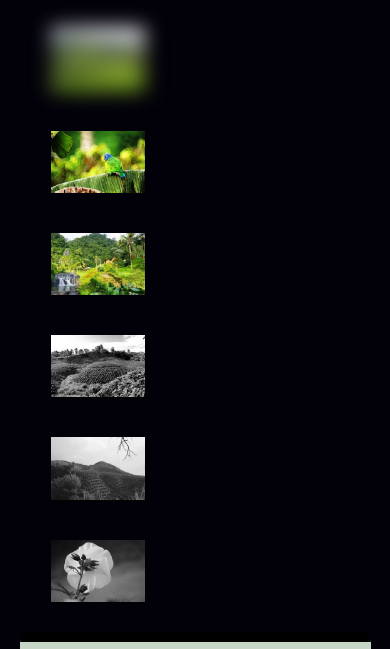
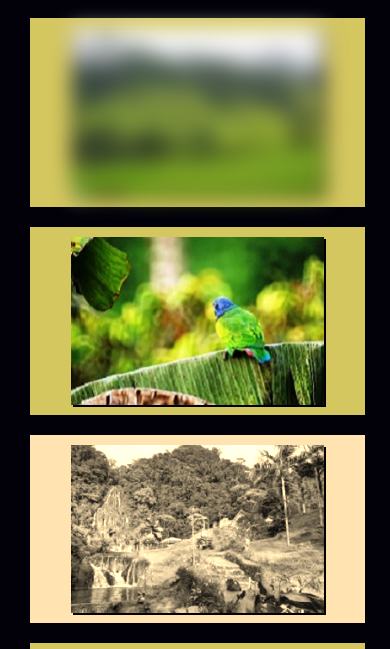
Before and after one commit to saram52035/Comenzando-con-la-fotografia, a plain HTML site: page paisajes.html in a window 390 px wide. Shown: the part 115-764 px from the top of the page. Drawn offline with Linux system fonts and the light colour scheme.

Commit message:
Envio-revision

```diff
--- a/css/estilos.css
+++ b/css/estilos.css
@@ -26,6 +26,7 @@ a{
 }
 img{
 	box-shadow: 2px 2px #02010a;
+	width: 100%
 }
 
 footer {
@@ -46,10 +47,6 @@ text-align: center;
 }
 .adaptativa-porcentaje{
 	width:90%;
-}
-
-.adaptativa-porcentaje-1{
-	width:80%;
 }
 
 #menu-principal {
@@ -97,6 +94,10 @@ text-align: center;
 #img1 img{
 	-webkit-filter: blur(10px);
 	filter: blur(10px);
+}
+#img3{
+	-webkit-filter: sepia(100%);
+	filter: sepia(100%);
 }
 #img4 img{
 	-webkit-filter: grayscale(100%);
@@ -173,5 +174,30 @@ text-align: center;
 	flex-flow: column nowrap;
 	text-align: center;
 	width: 100%;
+	height: auto;
+	}
+	#destacados .contenedor > div {
+		text-align: center;
+		padding: 10px;
+		margin: 10px;
+		background-color: #d5c75f;
+		width: 90%;
+		text-shadow: 2px 2px #82c3a6;
+	}
+	#imagenes13 .contenedor > div {
+		text-align: center;
+		padding: 10px;
+		margin: 10px;
+		background-color: #d5c75f;
+		width: 90%;
+		text-shadow: 2px 2px #82c3a6;
+	}
+	#imagenes46 .contenedor > div {
+		text-align: center;
+		padding: 10px;
+		margin: 10px;
+		background-color: #d5c75f;
+		width: 90%;
+		text-shadow: 2px 2px #82c3a6;
 	}
 }
--- a/paisajes.html
+++ b/paisajes.html
@@ -25,7 +25,7 @@
 				<div>
 					<img src="imagenes/paisaje2.jpg">
 				</div>
-				<div>
+				<div id="img3">
 					<img src="imagenes/paisaje3.jpg">
 				</div>
 			</div>
```
Also changed, not shown: index.html (+2 -2 lines), retratos.html (+1 -1 lines).
